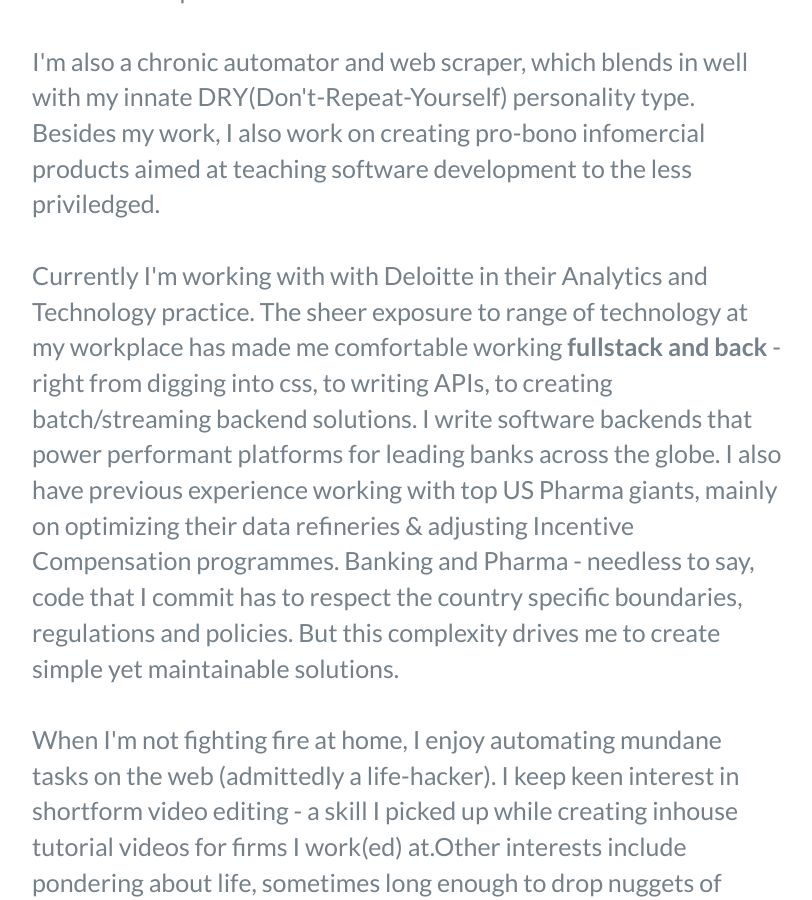
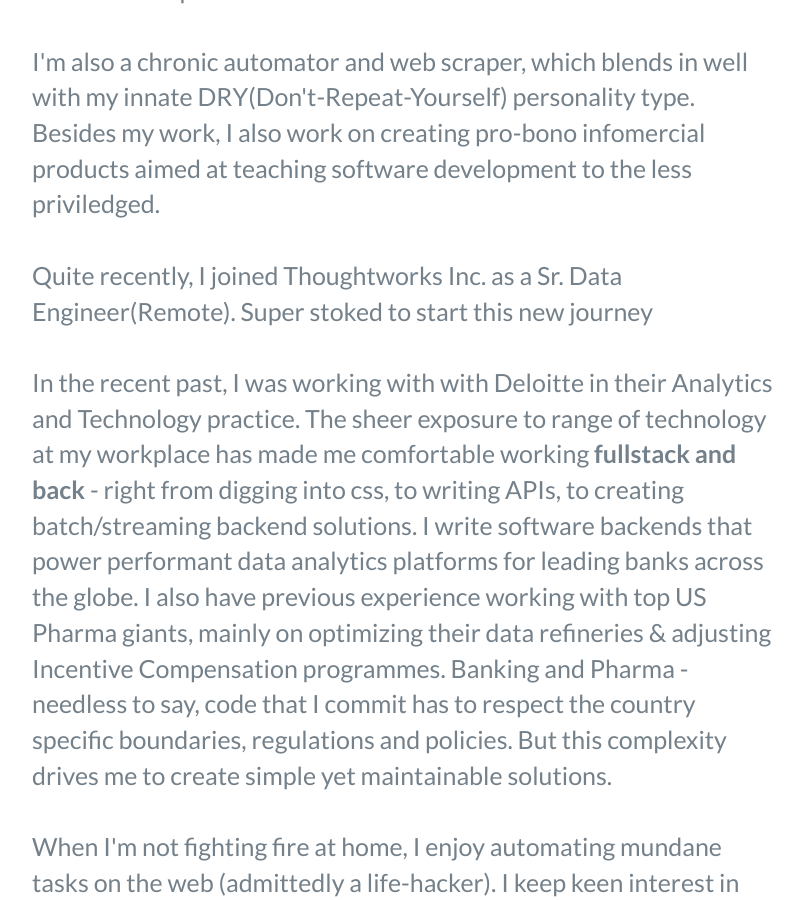
Before and after one commit to spsphulse/My-Portfolio, a Jekyll site: the page index.html, which Jekyll copies as it is, in a window 1280 px wide and 900 px high, scrolled down 1584 px. Shown: the whole window, without its empty margins (428-1240 px from the left). Built offline with Jekyll 4.4.1, drawn with Linux system fonts in a browser that asks for light colours; comment, search, counter and statistics services are not loaded; some of the changed text lies outside the part shown.

Commit message:
Update index.html

```diff
--- a/index.html
+++ b/index.html
@@ -116,12 +116,17 @@
                         infomercial products aimed at teaching software development to the less priviledged.
 
                         <br> </br>
-                        Currently I'm working with
+
+                        Quite recently, I joined Thoughtworks Inc. as a Sr. Data Engineer(Remote). Super stoked to start this new journey
+
+                        <br> </br>
+
+                        In the recent past, I was working with
                         with Deloitte in their Analytics and Technology practice. The sheer exposure to range of technology at my
                         workplace has made me comfortable working <b>fullstack and back </b>- right from digging into css, to
                         writing APIs, to creating batch/streaming backend solutions.
                         I write software backends that power
-                        performant platforms for leading banks across the globe. I also have previous experience working
+                        performant data analytics platforms for leading banks across the globe. I also have previous experience working
                         with top US Pharma giants, mainly on optimizing their data
                         refineries & adjusting Incentive Compensation programmes. Banking and Pharma - needless to say, code that I commit has to respect the country specific boundaries, regulations and policies. But
                         this complexity drives me to create simple yet maintainable solutions.
@@ -173,6 +178,15 @@
                     tool.
                 </p>
             </div>
+
+            <div data-date="July 2022 –  ">
+                <h3>Thoughtworks</h3>
+                <h4>Sr. Data Engineer(Remote)</h4>
+                <p>
+
+                </p>
+            </div>
+
         </div>
     </div>
     <!-- End #experience -->
```
Also changed, not shown: other parts of index.html (+1 -1 lines).
